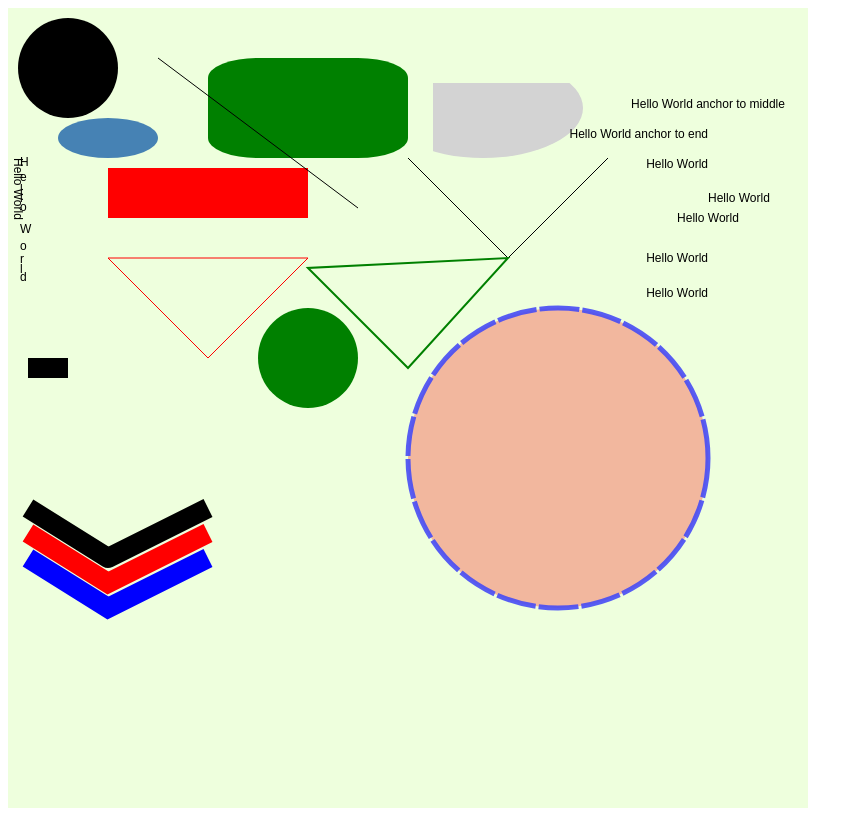
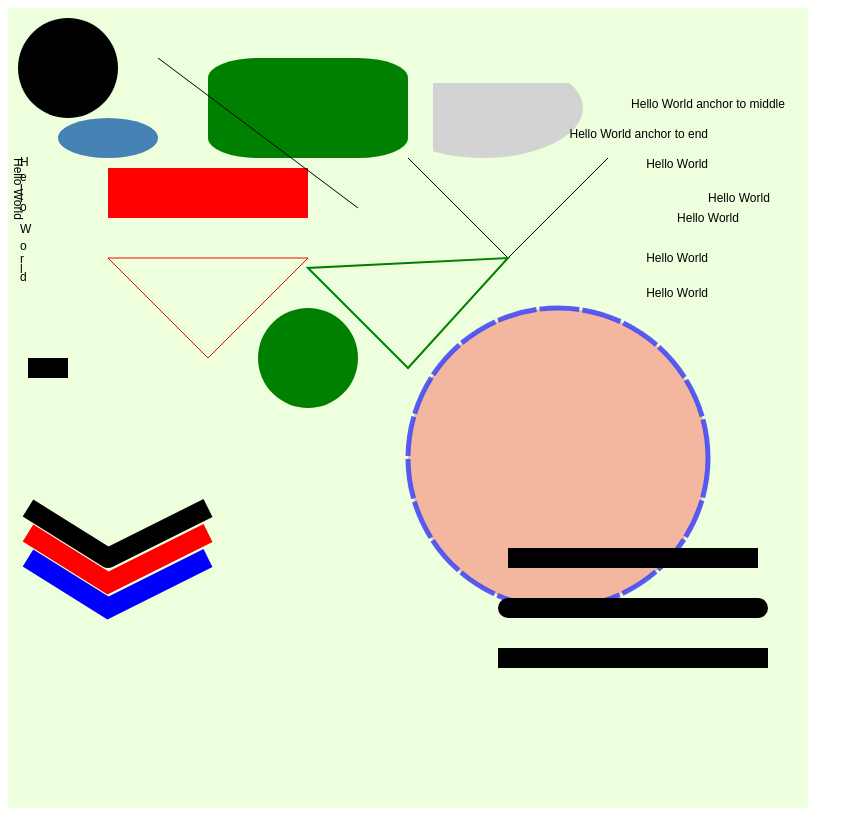
Before and after one commit to maggielee/js--d3-tips-and-tricks, a website: page elements-attributes-styles/index.html in a window 1280 px wide. Shown: the whole page, without its empty margins (0-863 px from the left). Drawn offline with nearby package versions, Linux system fonts and the light colour scheme.

Commit message:
Use css for element styles

```diff
--- a/elements-attributes-styles/index.html
+++ b/elements-attributes-styles/index.html
@@ -4,6 +4,7 @@
   <meta charset="UTF-8">
   <title>Title</title>
   <link rel="stylesheet" href="../css/styles.css">
+  <link rel="stylesheet" href="./style.css">
 </head>
 <body>
 <script src="../node_modules/d3/d3.js"></script>
--- a/elements-attributes-styles/script.js
+++ b/elements-attributes-styles/script.js
@@ -190,3 +190,25 @@ holder.append("text") // append text
   .attr("x", 30) // set x position of left side of text
   .attr("y", 150) // set y position of bottom of text
   .text("Hello World"); // define the text to display
+
+holder.append("line") // attach a line
+  .style("stroke-linecap", "butt") // stroke-linecap type
+  .attr("class", "linecap") // inherits styles from CSS
+  .attr("x1", 500) // x position of the first end of the line
+  .attr("y1", 550) // y position of the first end of the line
+  .attr("x2", 750) // x position of the second end of the line
+  .attr("y2", 550); // y position of the second end of the line
+holder.append("line") // attach a line
+  .style("stroke-linecap", "round") // stroke-linecap type
+  .attr("class", "linecap") // inherits styles from CSS
+  .attr("x1", 500) // x position of the first end of the line
+  .attr("y1", 600) // y position of the first end of the line
+  .attr("x2", 750) // x position of the second end of the line
+  .attr("y2", 600); // y position of the second end of the line
+holder.append("line") // attach a line
+  .style("stroke-linecap", "square") // stroke-linecap type
+  .attr("class", "linecap") // inherits styles from CSS
+  .attr("x1", 500) // x position of the first end of the line
+  .attr("y1", 650) // y position of the first end of the line
+  .attr("x2", 750) // x position of the second end of the line
+  .attr("y2", 650); // y position of the second end of the line
--- /dev/null
+++ b/elements-attributes-styles/style.css
@@ -0,0 +1,4 @@
+line.linecap {
+    stroke: black;
+    stroke-width: 20;
+}
```
